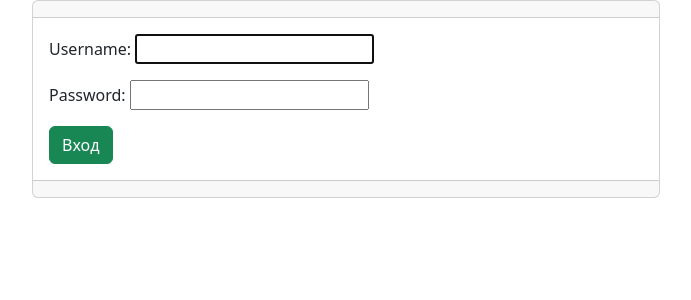
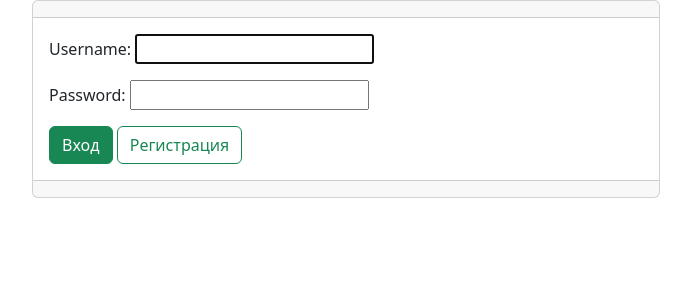
Before and after one commit to StanislavVasilchenko/weather_forecast, a Django app: page /user/ in a window 1280 px wide. Shown: the top 300 px of the page, without its empty margins (294-985 px from the left). Run offline with Django 5.2, Linux system fonts and the light colour scheme; some libraries are stand-ins or nearby versions.

Commit message:
Readme v2

```diff
--- a/users/templates/users/login.html
+++ b/users/templates/users/login.html
@@ -11,6 +11,7 @@
                         {% csrf_token %}
                         {{ form.as_p }}
                         <button type="submit" class="btn btn-success">Вход</button>
+                        <a class="btn btn-outline-success" href="{% url 'user:register' %}">Регистрация</a>
                     </form>
                 </div>
                 <div class="card-footer"></div>
```
Also changed, not shown: Readme.md.
